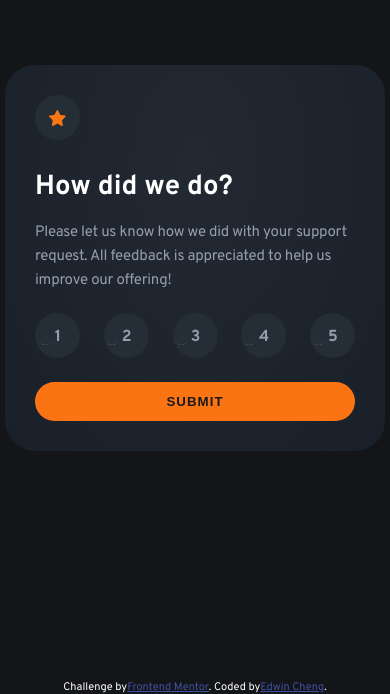
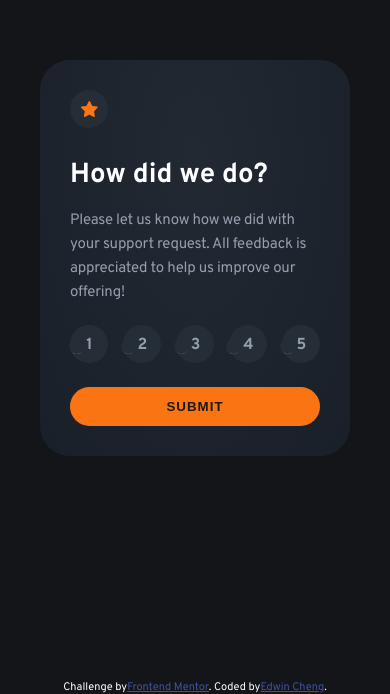
Before and after one commit to edwinc73/frontend-mentor, a React (Vite) app in the folder 01-accessibility-rating-component/: page / in a window 390 px wide. Shown: the part 164-858 px from the top of the page. Built offline with nearby package versions, Linux system fonts and the light colour scheme.

Commit message:
added media queries

```diff
--- a/01-accessibility-rating-component/src/components/Rating.jsx
+++ b/01-accessibility-rating-component/src/components/Rating.jsx
@@ -26,15 +26,11 @@ export default function Rating() {
           <img src={favouriteIcon} alt="favourite icon" />
         </div>
         <h2>How did we do?</h2>
-        <p className="text-muted" id="form-instructions">
+        <p className="text-muted">
           Please let us know how we did with your support request. All feedback
           is appreciated to help us improve our offering!
         </p>
-        <fieldset
-          className="rating-container"
-          id="rating-container"
-          aria-description="form-instructions"
-        >
+        <fieldset className="rating-container" id="rating-container">
           <label
             className={`interaction-bg text-muted ${rating == 1 && "active"}`}
             htmlFor="1"
--- a/01-accessibility-rating-component/src/index.css
+++ b/01-accessibility-rating-component/src/index.css
@@ -7,6 +7,7 @@
   --text-white: white;
   --text-muted: hsl(217, 12%, 63%);
 }
+
 body {
   padding: 0;
   margin: 0;
@@ -182,3 +183,18 @@ fieldset {
   text-align: center;
   width: fit-content;
 }
+
+@media only screen and (max-width: 600px) {
+  body {
+    padding: 0;
+    margin: 0;
+  }
+  .container {
+    width: 250px;
+  }
+
+  .interaction-bg {
+    width: 38px;
+    height: 38px;
+  }
+}
```
